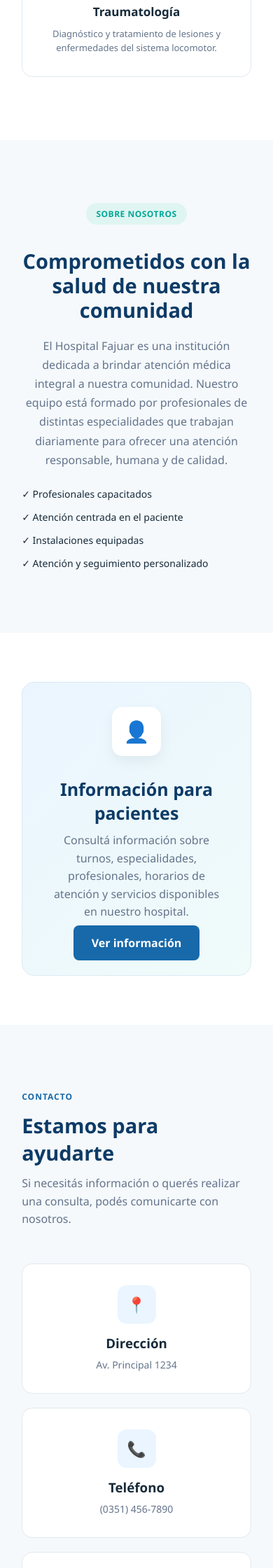
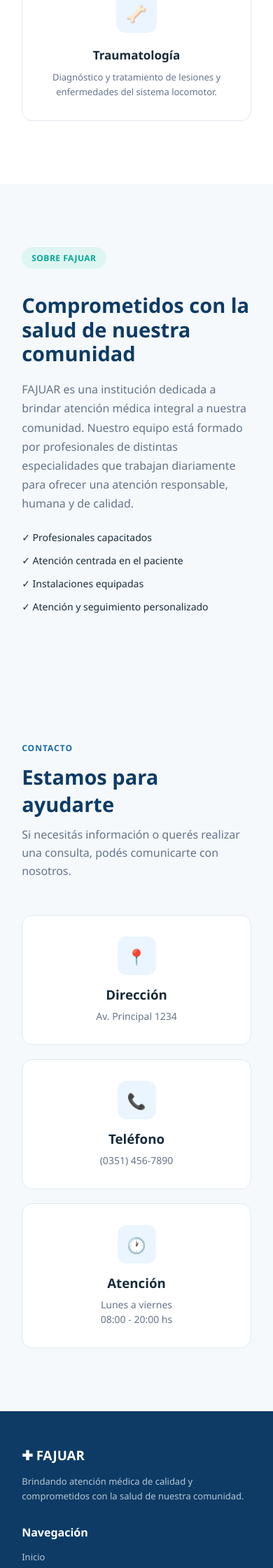
Before and after one commit to salvay-ar/Gestion-de-Hospital, a Django app: page / in a window 390 px wide. Shown: the part 2325-4565 px from the top of the page at 70% size. Run offline with Django 5.2, Linux system fonts and the light colour scheme.

Commit message:
front 2.0

```diff
--- a/App/static/inicio.css
+++ b/App/static/inicio.css
@@ -573,250 +649,6 @@ nav a:hover {
     font-size: 14px;
 
     font-weight: 500;
-}
-
-
-/* =========================================================
-   FOOTER
-   ========================================================= */
-
-footer {
-    background: var(--azul-oscuro);
-
-    color: white;
-
-    padding: 50px 8% 20px;
-}
-
-.footer-content {
-    display: grid;
-
-    grid-template-columns: 2fr 1fr 1fr;
-
-    gap: 60px;
-
-    padding-bottom: 40px;
-}
-
-.footer-content h3 {
-    margin-bottom: 15px;
-}
-
-.footer-content h4 {
-    margin-bottom: 15px;
-}
-
-.footer-content p {
-    color: #b8c7d3;
-
-    max-width: 350px;
-
-    line-height: 1.6;
-
-    font-size: 13px;
-}
-
-
-/* Links footer */
-
-.footer-content a {
-    display: block;
-
-    width: fit-content;
-
-    color: #b8c7d3;
-
-    text-decoration: none;
-
-    font-size: 13px;
-
-    margin-bottom: 10px;
-
-    transition: 0.2s;
-}
-
-.footer-content a:hover {
-    color: white;
-}
-
-
-/* Copyright */
-
-.footer-bottom {
-    padding-top: 20px;
-
-    border-top: 1px solid rgba(255,255,255,0.12);
-
-    text-align: center;
-
-    color: #91a4b3;
-
-    font-size: 11px;
-}
-
-
-/* =========================================================
-   RESPONSIVE
-   ========================================================= */
-
-@media (max-width: 1000px) {
-
-    .hero {
-        flex-direction: column;
-
-        text-align: center;
-
-        padding: 70px 6%;
-    }
-
-    .hero-content {
-        max-width: 700px;
-    }
-
-    .buttons {
-        justify-content: center;
-    }
-
-    .dashboard-card {
-        width: 100%;
-        max-width: 500px;
-    }
-
-    .service-grid {
-        grid-template-columns: repeat(2, 1fr);
-    }
-
-    .about {
-        text-align: center;
-    }
-
-    .about-content {
-        max-width: 700px;
-    }
-
-    .about p {
-        margin-left: auto;
-        margin-right: auto;
-    }
-}
-
-
-@media (max-width: 650px) {
-
-    .navbar {
-        padding: 0 5%;
-    }
-
-    nav a:not(.btn-login) {
-        display: none;
-    }
-
-    .hero {
-        padding: 60px 5%;
-    }
-
-    .hero h1 {
-        font-size: 38px;
-    }
-
-    .hero p {
-        font-size: 15px;
-    }
-
-    .buttons {
-        flex-direction: column;
-    }
-
-    .btn-primary,
-    .btn-secondary {
-        text-align: center;
-    }
-
-    .statistics {
-        grid-template-columns: 1fr;
-    }
-
-    .service-grid {
-        grid-template-columns: 1fr;
-    }
-
-    .section-title h2,
-    .about h2 {
-        font-size: 29px;
-    }
-
-    .about ul {
-        grid-template-columns: 1fr;
-        text-align: left;
-    }
-
-    .footer-content {
-        grid-template-columns: 1fr;
-        gap: 30px;
-    }
-}
-
-/* =========================================================
-   INFORMACIÓN PARA PACIENTES
-   ========================================================= */
-
-.patient-info {
-    padding: 70px 8%;
-    background: white;
-}
-
-.patient-card {
-    max-width: 1000px;
-    margin: auto;
-
-    display: flex;
-    align-items: center;
-    gap: 30px;
-
-    padding: 35px;
-
-    background: linear-gradient(
-        135deg,
-        #eaf5ff,
-        #f0fbfa
-    );
-
-    border-radius: 18px;
-
-    border: 1px solid #dceaf3;
-}
-
-.patient-icon {
-    min-width: 70px;
-    height: 70px;
-
-    display: flex;
-    align-items: center;
-    justify-content: center;
-
-    background: white;
-
-    border-radius: 15px;
-
-    font-size: 30px;
-
-    box-shadow: 0 8px 20px rgba(0, 0, 0, 0.06);
-}
-
-.patient-card h2 {
-    color: var(--azul-oscuro);
-
-    margin-bottom: 10px;
-
-    font-size: 25px;
-}
-
-.patient-card p {
-    color: var(--gris);
-
-    line-height: 1.6;
-
-    margin-bottom: 20px;
 }
 
 
@@ -895,19 +727,214 @@ footer {
 
 
 /* =========================================================
-   RESPONSIVE - NUEVAS SECCIONES
+   FOOTER
    ========================================================= */
+
+footer {
+    background: var(--azul-oscuro);
+
+    color: white;
+
+    padding: 50px 8% 20px;
+}
+
+.footer-content {
+    display: grid;
+
+    grid-template-columns: 2fr 1fr 1fr;
+
+    gap: 60px;
+
+    padding-bottom: 40px;
+}
+
+.footer-content h3 {
+    margin-bottom: 15px;
+}
+
+.footer-content h4 {
+    margin-bottom: 15px;
+}
+
+.footer-content p {
+    color: #b8c7d3;
+
+    max-width: 350px;
+
+    line-height: 1.6;
+
+    font-size: 13px;
+}
+
+
+/* Links */
+
+.footer-content a {
+    display: block;
+
+    width: fit-content;
+
+    color: #b8c7d3;
+
+    text-decoration: none;
+
+    font-size: 13px;
+
+    margin-bottom: 10px;
+
+    transition: 0.2s;
+}
+
+.footer-content a:hover {
+    color: white;
+}
+
+
+/* Copyright */
+
+.footer-bottom {
+    padding-top: 20px;
+
+    border-top: 1px solid rgba(255, 255, 255, 0.12);
+
+    text-align: center;
+
+    color: #91a4b3;
+
+    font-size: 11px;
+}
+
+
+/* =========================================================
+   RESPONSIVE
+   ========================================================= */
+
+@media (max-width: 1100px) {
+
+    .hero {
+        gap: 25px;
+
+        padding-left: 5%;
+        padding-right: 5%;
+    }
+
+    .hero-main-panel {
+        width: 52%;
+    }
+
+    .hospital-panel {
+        width: 43%;
+    }
+
+    .hero-main-panel h1 {
+        font-size: 44px;
+    }
+
+}
+
+
+@media (max-width: 900px) {
+
+    .hero {
+        flex-direction: column;
+
+        min-height: 850px;
+
+        padding: 70px 6%;
+    }
+
+    .hero-main-panel,
+    .hospital-panel {
+        width: 100%;
+
+        max-width: 600px;
+    }
+
+    .hero-main-panel {
+        transform: none;
+    }
+
+    .hospital-panel {
+        transform: none;
+    }
+
+    .service-grid {
+        grid-template-columns: repeat(2, 1fr);
+    }
+
+    .contact-grid {
+        grid-template-columns: repeat(3, 1fr);
+    }
+
+}
+
 
 @media (max-width: 700px) {
 
-    .patient-card {
+    .navbar {
+        padding: 0 5%;
+    }
+
+    nav {
+        gap: 10px;
+    }
+
+    nav a:not(.btn-login) {
+        display: none;
+    }
+
+    .hero {
+        min-height: 900px;
+
+        padding: 50px 5%;
+    }
+
+    .hero-main-panel {
+        padding: 30px;
+    }
+
+    .hero-main-panel h1 {
+        font-size: 38px;
+    }
+
+    .hero-main-panel p {
+        font-size: 15px;
+    }
+
+    .buttons {
         flex-direction: column;
+    }
 
+    .btn-primary,
+    .btn-secondary {
         text-align: center;
+    }
+
+    .statistics {
+        grid-template-columns: 1fr;
+    }
+
+    .service-grid {
+        grid-template-columns: 1fr;
     }
 
     .contact-grid {
         grid-template-columns: 1fr;
     }
 
+    .section-title h2,
+    .about h2 {
+        font-size: 29px;
+    }
+
+    .about ul {
+        grid-template-columns: 1fr;
+    }
+
+    .footer-content {
+        grid-template-columns: 1fr;
+
+        gap: 30px;
+    }
+
 }
--- a/App/templates/App/inicio.html
+++ b/App/templates/App/inicio.html
@@ -9,7 +9,7 @@
 
     <meta name="viewport" content="width=device-width, initial-scale=1.0">
 
-    <title>Hospital Fajuar</title>
+    <title>FAJUAR | Hospital</title>
 
     <link rel="stylesheet" href="{% static 'inicio.css' %}">
 
@@ -32,7 +32,7 @@
             </div>
 
             <span>
-                Hospital Fajuar
+                FAJUAR
             </span>
 
         </div>
@@ -74,13 +74,23 @@
 
 
         <!-- =================================================
-             HERO
+             HERO / BANNER PRINCIPAL
         ================================================== -->
 
         <section class="hero">
 
 
-            <div class="hero-content">
+            <!-- Fondo de la imagen -->
+
+            <div class="hero-overlay"></div>
+
+
+
+            <!-- =================================================
+                 PANEL IZQUIERDO
+            ================================================== -->
+
+            <div class="hero-panel hero-main-panel">
 
 
                 <span class="badge">
@@ -98,9 +108,9 @@
 
                 <p>
 
-                    En el Hospital Fajuar trabajamos para brindar
-                    atención médica de calidad, con profesionales
-                    capacitados y un equipo comprometido con el bienestar
+                    En FAJUAR trabajamos para brindar atención
+                    médica de calidad, con profesionales capacitados
+                    y un equipo comprometido con el bienestar
                     de nuestros pacientes.
 
                 </p>
@@ -130,11 +140,11 @@
 
 
 
-            <!-- =============================================
-                 INFORMACIÓN DEL HOSPITAL
-            ============================================== -->
+            <!-- =================================================
+                 PANEL DERECHO / INFORMACIÓN DEL HOSPITAL
+            ================================================== -->
 
-            <div class="dashboard-card">
+            <div class="hero-panel hospital-panel">
 
 
                 <div class="card-header">
@@ -142,7 +152,7 @@
                     <div>
 
                         <h3>
-                            Hospital Fajuar
+                            Hospital FAJUAR
                         </h3>
 
                         <p>
@@ -162,6 +172,8 @@
 
                 <div class="statistics">
 
+
+                    <!-- Atención -->
 
                     <div class="stat">
 
@@ -185,6 +197,8 @@
 
 
 
+                    <!-- Profesionales -->
+
                     <div class="stat">
 
                         <div class="stat-icon green">
@@ -207,6 +221,8 @@
 
 
 
+                    <!-- Especialidades -->
+
                     <div class="stat">
 
                         <div class="stat-icon purple">
@@ -228,6 +244,8 @@
                     </div>
 
 
+
+                    <!-- Turnos -->
 
                     <div class="stat">
 
@@ -318,7 +336,7 @@
 
 
 
-                <!-- Clínica médica -->
+                <!-- Clínica Médica -->
 
                 <div class="service-card">
 
@@ -394,7 +412,7 @@
 
 
         <!-- =================================================
-             SOBRE EL HOSPITAL
+             SOBRE FAJUAR
         ================================================== -->
 
         <section class="about"
@@ -405,7 +423,7 @@
 
 
                 <span class="badge">
-                    SOBRE NOSOTROS
+                    SOBRE FAJUAR
                 </span>
 
 
@@ -419,9 +437,8 @@
 
                 <p>
 
-                    El Hospital Fajuar es una institución
-                    dedicada a brindar atención médica integral
-                    a nuestra comunidad.
+                    FAJUAR es una institución dedicada a brindar
+                    atención médica integral a nuestra comunidad.
 
                     Nuestro equipo está formado por profesionales
                     de distintas especialidades que trabajan
@@ -450,55 +467,6 @@
                     </li>
 
                 </ul>
-
-
-            </div>
-
-
-        </section>
-
-
-
-        <!-- =================================================
-             INFORMACIÓN PARA PACIENTES
-        ================================================== -->
-
-        <section class="patient-info">
-
-
-            <div class="patient-card">
-
-
-                <div class="patient-icon">
-                    👤
-                </div>
-
-
-                <div>
-
-                    <h2>
-                        Información para pacientes
-                    </h2>
-
-
-                    <p>
-
-                        Consultá información sobre turnos,
-                        especialidades, profesionales,
-                        horarios de atención y servicios
-                        disponibles en nuestro hospital.
-
-                    </p>
-
-
-                    <a href="#contacto"
-                       class="btn-primary">
-
-                        Ver información
-
-                    </a>
-
-                </div>
 
 
             </div>
@@ -590,9 +558,11 @@
                     </h3>
 
                     <p>
+
                         Lunes a viernes
                         <br>
                         08:00 - 20:00 hs
+
                     </p>
 
                 </div>
@@ -612,7 +582,7 @@
          FOOTER
     ====================================================== -->
 
-    <footer id="footer">
+    <footer>
 
 
         <div class="footer-content">
@@ -621,7 +591,7 @@
             <div>
 
                 <h3>
-                    ✚ Hospital Fajuar
+                    ✚ FAJUAR
                 </h3>
 
 
@@ -675,10 +645,6 @@
                     Iniciar sesión
                 </a>
 
-                <a href="#">
-                    Portal de empleados
-                </a>
-
             </div>
 
 
@@ -688,7 +654,7 @@
 
         <div class="footer-bottom">
 
-            © 2026 Hospital Fajuar.
+            © 2026 FAJUAR.
             Todos los derechos reservados.
 
         </div>
```
Also changed, not shown: other parts of App/static/inicio.css (+113 -37 lines), 1 other file.
